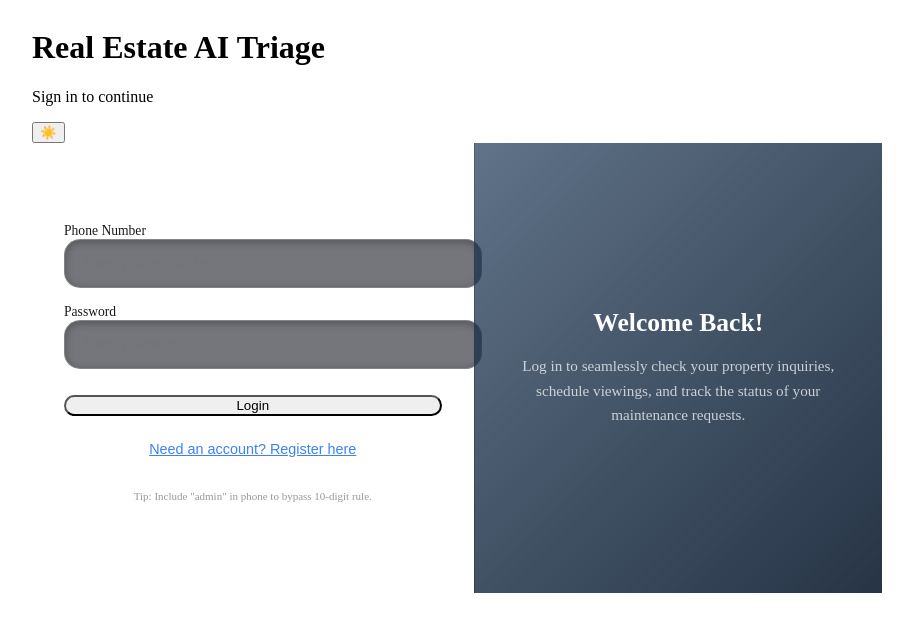
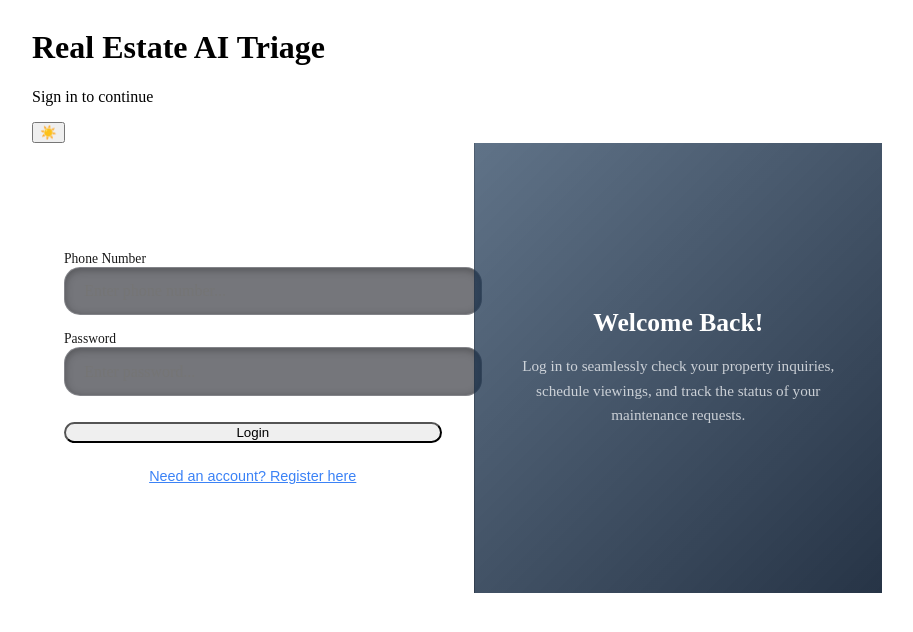
Before and after one commit to harshitbhardwaj14/Real-Estate-Triage-Agent, a React (Vite) app in the folder frontend/: page / in a window 1280 px wide. Shown: the top 632 px of the page, without its empty margins (183-1096 px from the left). Built offline with nearby package versions, Linux system fonts and the light colour scheme; the HTML template or start-up script is replaced by a standard one.

Commit message:
Bug fixes

```diff
--- a/frontend/src/components/Login.jsx
+++ b/frontend/src/components/Login.jsx
@@ -207,9 +207,9 @@ export default function Login({ setToken, setIsAdmin, setView, isDarkMode }) {
               </button>
             </div>
 
-            <p style={{ fontSize: '11px', opacity: 0.4, marginTop: '2rem', textAlign: 'center' }}>
+            {/*<p style={{ fontSize: '11px', opacity: 0.4, marginTop: '2rem', textAlign: 'center' }}>
                 Tip: Include "admin" in phone to bypass 10-digit rule.
-            </p>
+            </p>*/}
           </form>
         </div>
 
```
